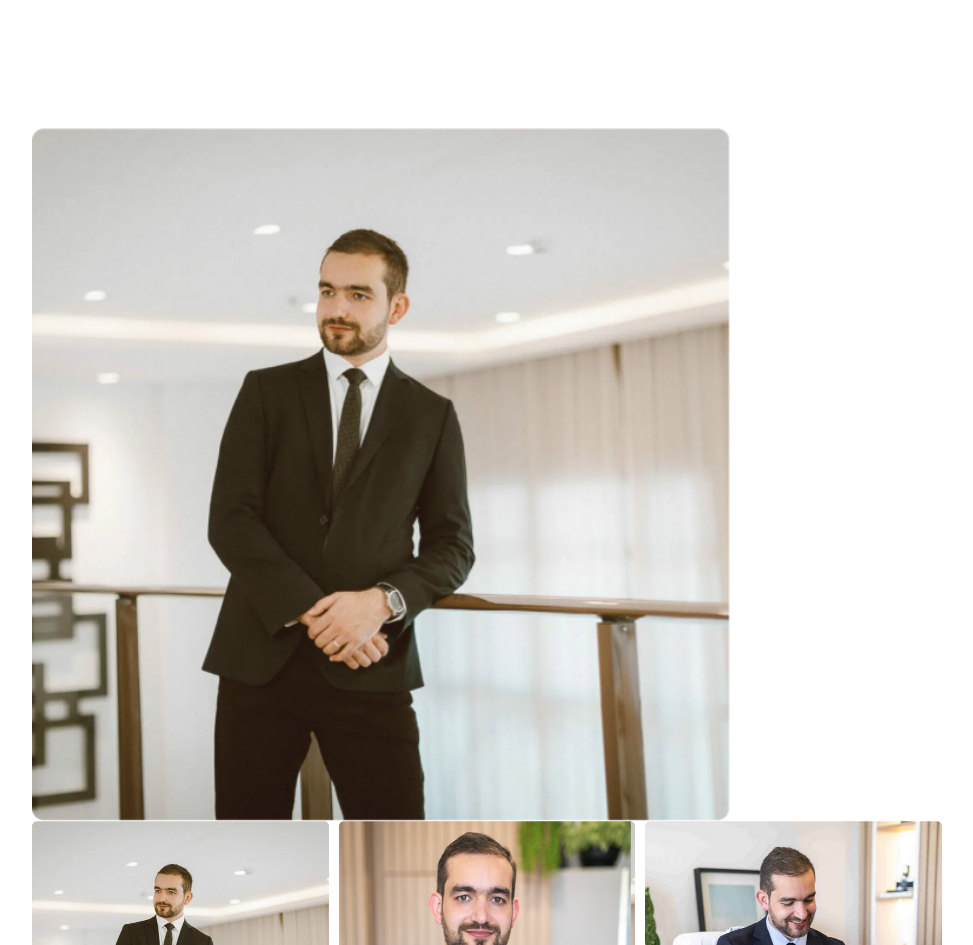
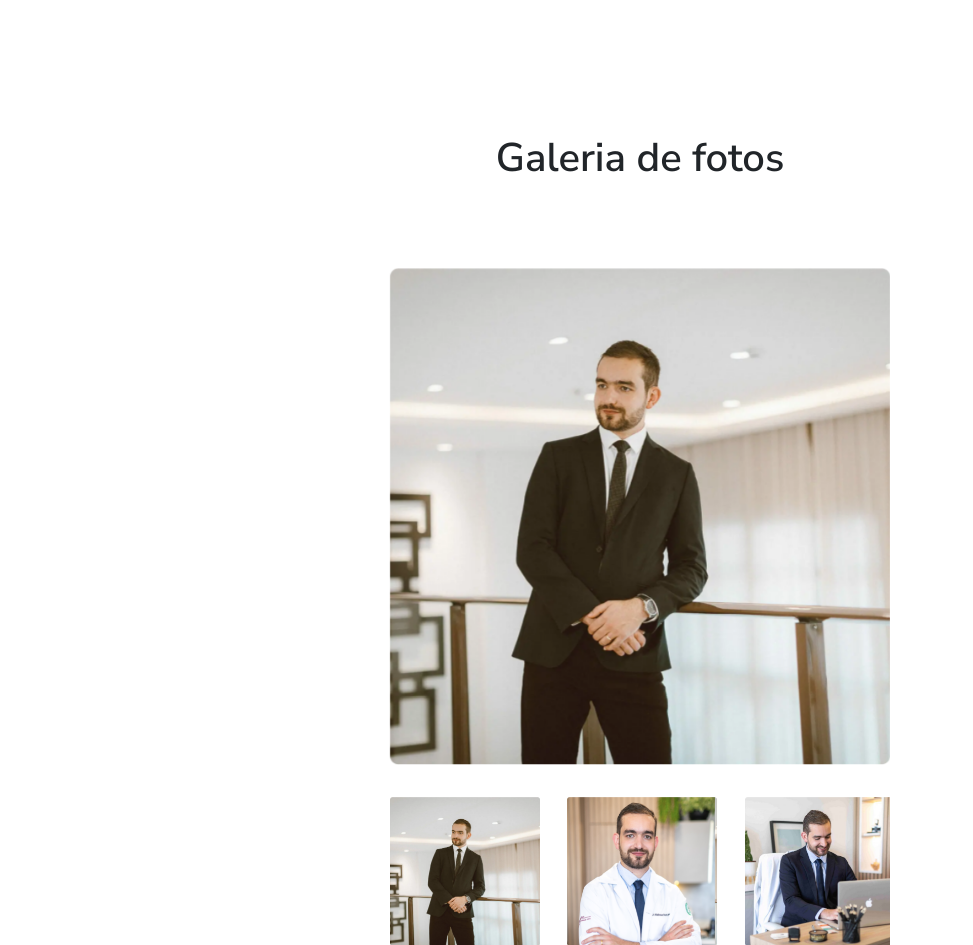
Before and after one commit to charlesalmeiida/dr-wasem, a Next.js app: page / in a window 1280 px wide. Shown: the part 1647-2592 px from the top of the page, without its empty margins (0-973 px from the left). Built offline with nearby package versions, Linux system fonts and the light colour scheme.

Commit message:
fix: gallery adjusts

```diff
--- a/src/components/HomepageComponents/ImageGallery/ImageGallery.tsx
+++ b/src/components/HomepageComponents/ImageGallery/ImageGallery.tsx
@@ -2,26 +2,16 @@
 
 import { useEffect, useState } from "react"
 import { Swiper, SwiperSlide } from "swiper/react"
+import { Swiper as SwiperType } from "swiper"
 import { Navigation, FreeMode, Thumbs } from "swiper/modules"
 import "swiper/swiper-bundle.css"
 import Image from "next/image"
 import { Container } from "@/components/GlobalComponents/GridContainer"
+import { images } from "@/components/HomepageComponents/ImageGallery/images"
 
-const images = [
-  {
-    src: "/img/image-doctor-01.png",
-  },
-  {
-    src: "/img/image-doctor-02.png",
-  },
-  {
-    src: "/img/image-doctor-03.png",
-  },
-]
-
-const ImageGallery = () => {
+export const ImageGallery = () => {
   const [isClient, setIsClient] = useState(false)
-  const [thumbsSwiper, setThumbsSwiper] = useState(null)
+  const [thumbsSwiper, setThumbsSwiper] = useState<SwiperType | null>(null)
 
   useEffect(() => {
     setIsClient(true)
@@ -34,7 +24,10 @@ const ImageGallery = () => {
   return (
     <section className="pb-28">
       <Container>
-        <div className="">
+        <h2 className="text-gray-950 font-nunito font-semibold mx-auto block w-fit mb-20">
+          Galeria de fotos
+        </h2>
+        <div className="space-y-8">
           <Swiper
             navigation={false}
             spaceBetween={10}
@@ -46,6 +39,7 @@ const ImageGallery = () => {
             {images.map((image, index) => (
               <SwiperSlide key={index}>
                 <Image
+                  className="max-w-[500px] mx-auto"
                   src={image.src}
                   alt="Imagem do doutor"
                   width={697}
@@ -54,10 +48,11 @@ const ImageGallery = () => {
               </SwiperSlide>
             ))}
           </Swiper>
+          <div className="max-w-[500px] mx-auto">
             <Swiper
               onSwiper={setThumbsSwiper}
-            spaceBetween={10}
-            slidesPerView={4}
+              spaceBetween={32}
+              slidesPerView={3}
               freeMode={true}
               watchSlidesProgress={true}
               modules={[FreeMode, Navigation, Thumbs]}
@@ -66,6 +61,7 @@ const ImageGallery = () => {
               {images.map((image, index) => (
                 <SwiperSlide key={index}>
                   <Image
+                    className="max-w-[150px]"
                     src={image.src}
                     alt="Imagem do doutor"
                     width={697}
@@ -75,9 +71,8 @@ const ImageGallery = () => {
               ))}
             </Swiper>
           </div>
+        </div>
       </Container>
     </section>
   )
 }
-
-export default ImageGallery
--- /dev/null
+++ b/src/components/HomepageComponents/ImageGallery/images.ts
@@ -0,0 +1,11 @@
+export const images = [
+  {
+    src: "/img/image-doctor-01.png",
+  },
+  {
+    src: "/img/image-doctor-02.png",
+  },
+  {
+    src: "/img/image-doctor-03.png",
+  },
+]
--- a/src/pages/Contact.tsx
+++ b/src/pages/Contact.tsx
@@ -1,3 +1,4 @@
+import { Footer } from "@/components/GlobalComponents/Footer/Footer"
 import { Header } from "@/components/GlobalComponents/Header/Header"
 
 export function Contact() {
@@ -5,6 +6,7 @@ export function Contact() {
     <>
       <Header />
       <h1>Página de contato</h1>
+      <Footer />
     </>
   )
 }
--- a/src/pages/Home.tsx
+++ b/src/pages/Home.tsx
@@ -4,7 +4,7 @@ import { About } from "@/components/HomepageComponents/About/About"
 import { BlogSection } from "@/components/HomepageComponents/BlogSection/BlogSection"
 import { BulletsBenefits } from "@/components/HomepageComponents/BulletsBenefits/BulletsBenefits"
 import { Hero } from "@/components/HomepageComponents/Hero/Hero"
-import ImageGallery from "@/components/HomepageComponents/ImageGallery/ImageGallery"
+import { ImageGallery } from "@/components/HomepageComponents/ImageGallery/ImageGallery"
 
 export function Homepage() {
   return (
```
Lines whose indentation alone changed are shown as unchanged.
